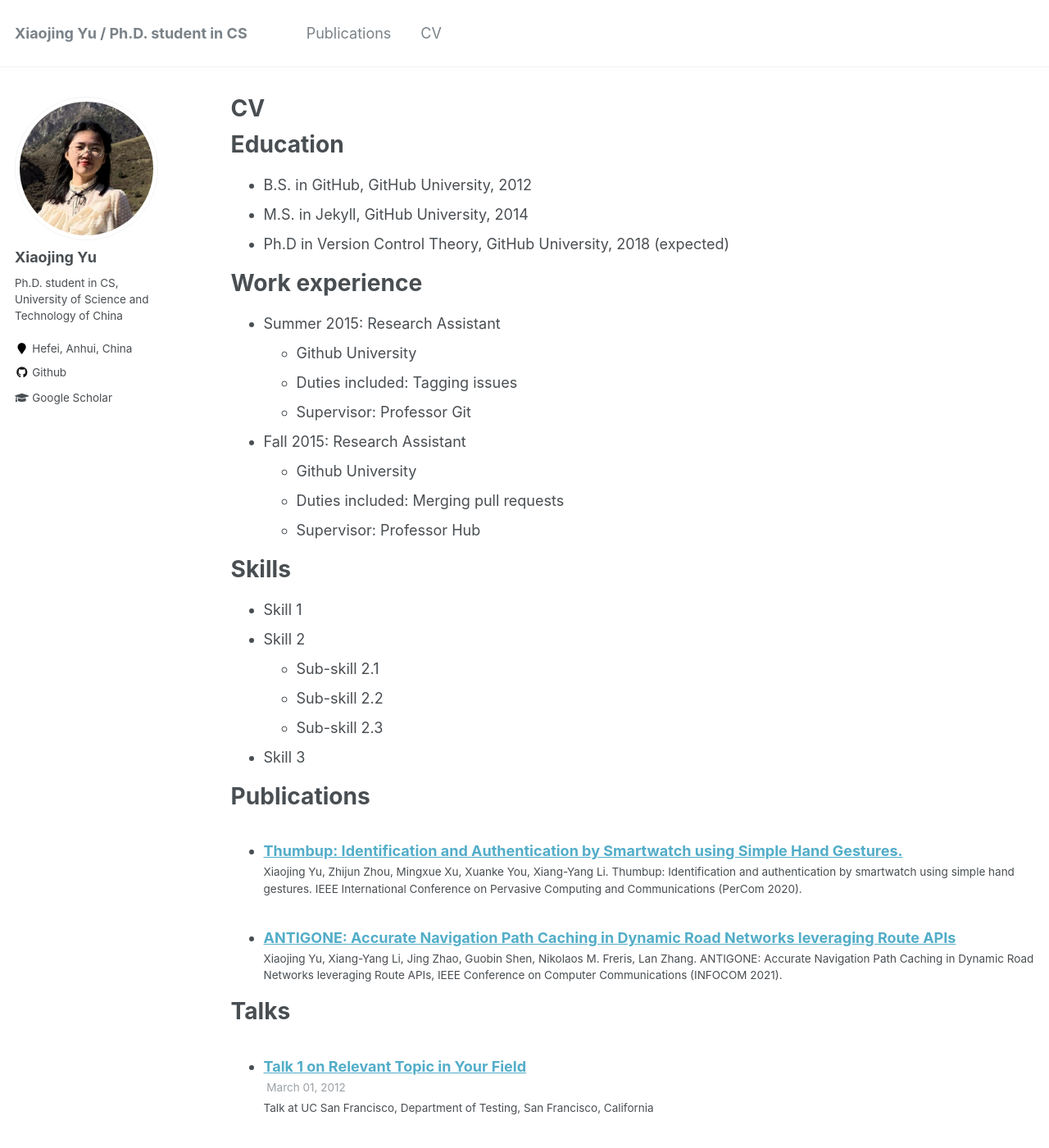
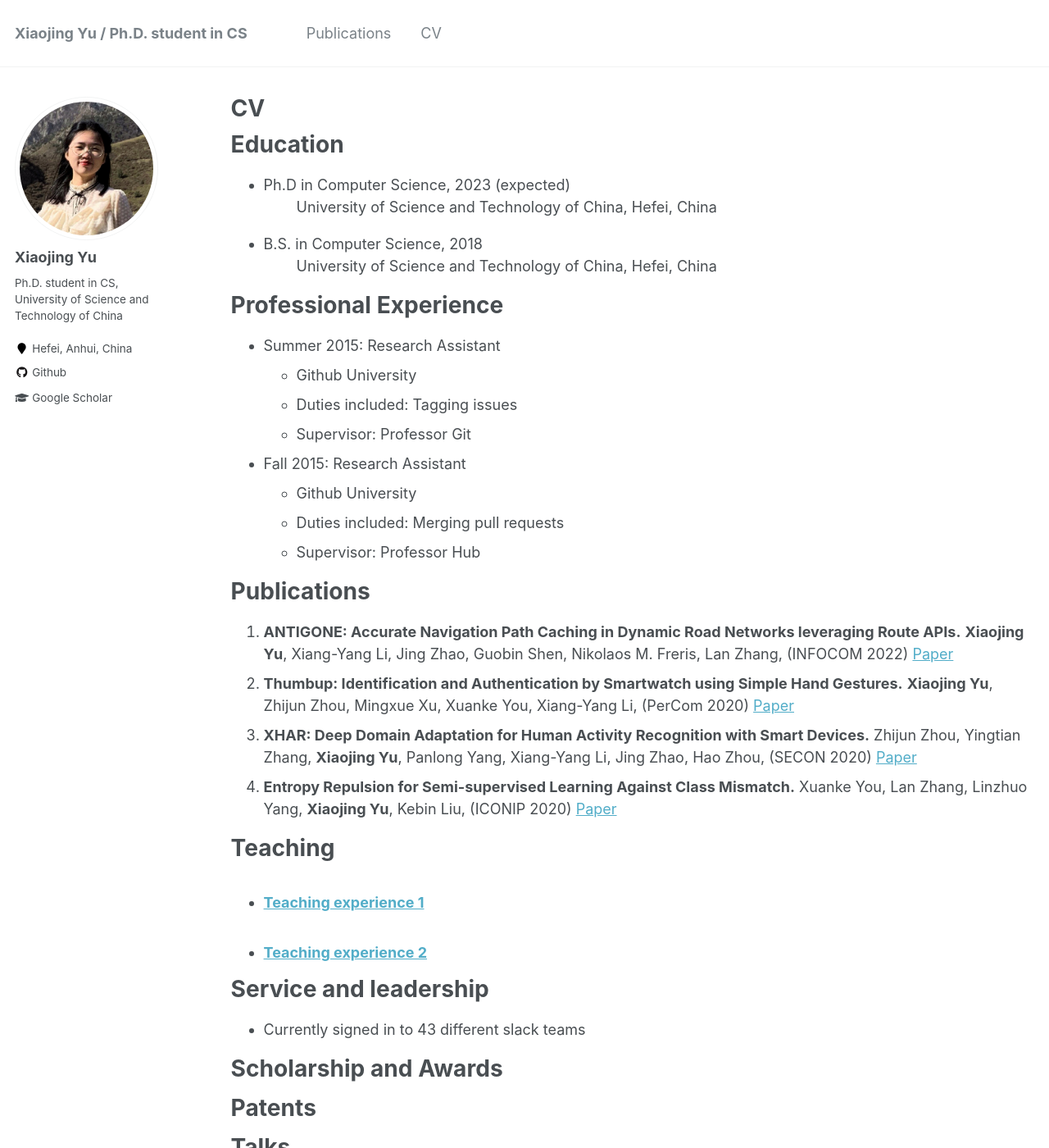
Before and after one commit to blairjing/blairjing.github.io, a Jekyll site: the page built from _pages/cv.md, in a window 1280 px wide and 1400 px high. Shown: the whole window at 82% size. Built offline with Jekyll 4.4.1, drawn with Linux system fonts in a browser that asks for light colours; some of the changed text lies outside the part shown.

Commit message:
Update cv.md

```diff
--- a/_pages/cv.md
+++ b/_pages/cv.md
@@ -11,11 +11,13 @@ redirect_from:
 
 Education
 ======
-* B.S. in GitHub, GitHub University, 2012
-* M.S. in Jekyll, GitHub University, 2014
-* Ph.D in Version Control Theory, GitHub University, 2018 (expected)
+* Ph.D in Computer Science, 2023 (expected)
+: University of Science and Technology of China, Hefei, China
+* B.S. in Computer Science,  2018
+: University of Science and Technology of China, Hefei, China
 
-Work experience
+
+Professional Experience
 ======
 * Summer 2015: Research Assistant
   * Github University
@@ -27,26 +29,14 @@ Work experience
   * Duties included: Merging pull requests
   * Supervisor: Professor Hub
 
-Skills
-======
-* Skill 1
-* Skill 2
-  * Sub-skill 2.1
-  * Sub-skill 2.2
-  * Sub-skill 2.3
-* Skill 3
 
 Publications
 ======
-  <ul>{% for post in site.publications %}
-    {% include archive-single-cv.html %}
-  {% endfor %}</ul>
+1. **ANTIGONE: Accurate Navigation Path Caching in Dynamic Road Networks leveraging Route APIs.** **Xiaojing Yu**, Xiang-Yang Li, Jing Zhao, Guobin Shen, Nikolaos M. Freris, Lan Zhang, (INFOCOM 2022) [Paper](https://ieeexplore.ieee.org/abstract/document/9796817)
+2. **Thumbup: Identification and Authentication by Smartwatch using Simple Hand Gestures.** **Xiaojing Yu**, Zhijun Zhou, Mingxue Xu, Xuanke You, Xiang-Yang Li, (PerCom 2020) [Paper](https://www.computer.org/csdl/proceedings-article/percom/2020/09127367/1l3yJSxjyqQ)
+3. **XHAR: Deep Domain Adaptation for Human Activity Recognition with Smart Devices.**  Zhijun Zhou, Yingtian Zhang, **Xiaojing Yu**, Panlong Yang, Xiang-Yang Li, Jing Zhao, Hao Zhou, (SECON 2020) [Paper](https://ieeexplore.ieee.org/abstract/document/9158431)
+4. **Entropy Repulsion for Semi-supervised Learning Against Class Mismatch.**  Xuanke You, Lan Zhang, Linzhuo Yang, **Xiaojing Yu**, Kebin Liu, (ICONIP 2020) [Paper](https://ieeexplore.ieee.org/abstract/document/9158431)
 
-Talks
-======
-  <ul>{% for post in site.talks %}
-    {% include archive-single-talk-cv.html %}
-  {% endfor %}</ul>
 
 Teaching
 ======
@@ -57,3 +47,15 @@ Teaching
 Service and leadership
 ======
 * Currently signed in to 43 different slack teams
+
+Scholarship and Awards
+======
+
+Patents
+======
+
+Talks
+======
+  <ul>{% for post in site.talks %}
+    {% include archive-single-talk-cv.html %}
+  {% endfor %}</ul>
```
